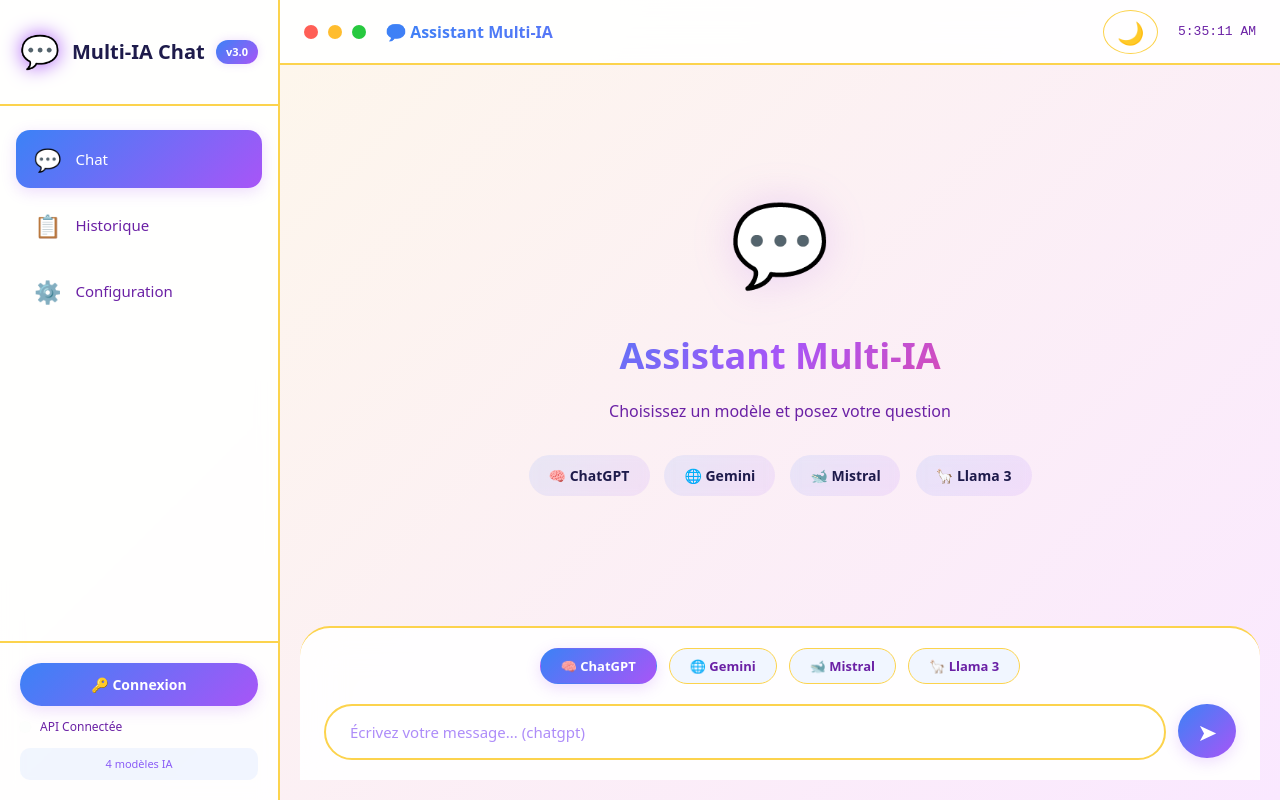
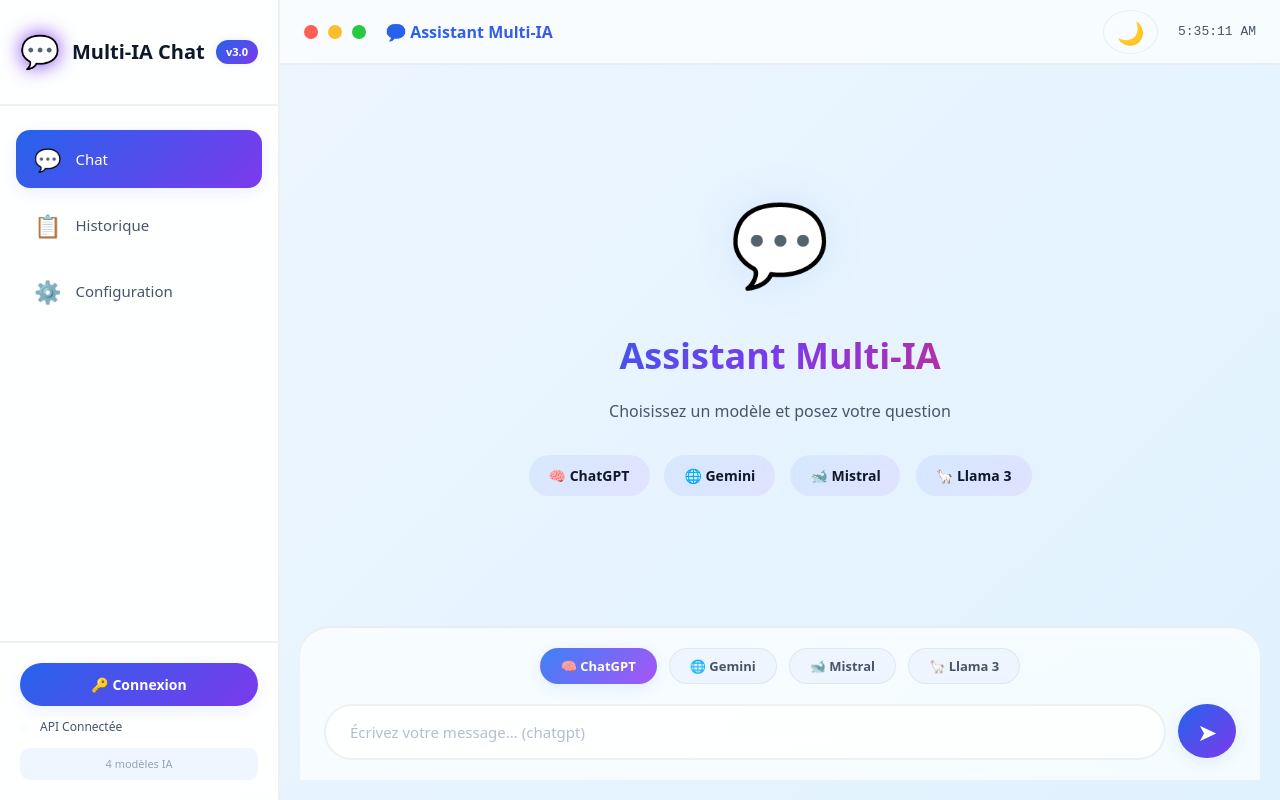
Before and after one commit to Briansindi/verificateur-post-ia, a React app in the folder frontend/: page / in a window 1280 px wide. Built offline with nearby package versions, Linux system fonts and the light colour scheme; the HTML template or start-up script is replaced by a standard one.

Commit message:
Version 63: Css modifié choix IA

```diff
--- a/frontend/src/App.css
+++ b/frontend/src/App.css
@@ -6,40 +6,48 @@
 
 /* ===== MODE NUIT (LUMINEUX ET LISIBLE) ===== */
 body {
-  --bg-dashboard: linear-gradient(135deg, #0a0f1e 0%, #141b2b 100%);
-  --bg-sidebar: rgba(20, 27, 43, 0.85);
-  --bg-window: rgba(25, 35, 55, 0.75);
-  --bg-card: rgba(35, 45, 65, 0.6);
-  --border-color: rgba(139, 92, 246, 0.4);
-  --text-primary: #f0f3fa;
-  --text-secondary: #cbd5e6;
-  --text-muted: #9ca3af;
-  --accent-blue: #7aa9ff;
-  --accent-purple: #c084fc;
-  --accent-green: #6ee7b7;
-  --accent-orange: #fdba74;
-  --accent-red: #fca5a5;
-  --accent-pink: #f9a8d4;
-  --glow: rgba(122, 169, 255, 0.3);
+  --bg-dashboard: linear-gradient(135deg, #0b0f17 0%, #0f172a 100%);
+  --bg-sidebar: rgba(15, 23, 42, 0.65);
+  --bg-window: rgba(15, 23, 42, 0.55);
+  --bg-card: rgba(30, 41, 59, 0.45);
+
+  --border-color: rgba(255, 255, 255, 0.08);
+
+  --text-primary: #e5e7eb;
+  --text-secondary: #94a3b8;
+  --text-muted: #64748b;
+
+  --accent-blue: #3b82f6;
+  --accent-purple: #8b5cf6;
+  --accent-green: #22c55e;
+  --accent-orange: #f59e0b;
+  --accent-red: #ef4444;
+  --accent-pink: #ec4899;
+
+  --glow: rgba(59, 130, 246, 0.15);
 }
 
 /* ===== MODE CLAIR (GARDE TES COULEURS) ===== */
 body.light-mode {
-  --bg-dashboard: linear-gradient(135deg, #fef9e8 0%, #fae8ff 100%);
-  --bg-sidebar: rgba(255, 255, 255, 0.92);
-  --bg-window: rgba(255, 255, 255, 0.85);
-  --bg-card: #ffffff;
-  --border-color: #fcd34d;
-  --text-primary: #1e1b4b;
-  --text-secondary: #6b21a5;
-  --text-muted: #8b5cf6;
-  --accent-blue: #3b82f6;
-  --accent-purple: #a855f7;
-  --accent-green: #22c55e;
-  --accent-orange: #f97316;
-  --accent-red: #ef4444;
-  --accent-pink: #ec4899;
-  --glow: rgba(168, 85, 247, 0.2);
+  --bg-dashboard: linear-gradient(135deg, #f8fafc 0%, #eef2ff 100%);
+  --bg-sidebar: rgba(255, 255, 255, 0.7);
+  --bg-window: rgba(255, 255, 255, 0.6);
+  --bg-card: rgba(255, 255, 255, 0.8);
+
+  --border-color: rgba(0, 0, 0, 0.06);
+
+  --text-primary: #0f172a;
+  --text-secondary: #475569;
+  --text-muted: #94a3b8;
+
+  --accent-blue: #2563eb;
+  --accent-purple: #7c3aed;
+  --accent-green: #16a34a;
+  --accent-orange: #ea580c;
+  --accent-red: #dc2626;
+  --accent-pink: #db2777;
+
+  --glow: rgba(37, 99, 235, 0.1);
 }
 
 body.light-mode .sidebar {
@@ -84,6 +92,7 @@ body.light-mode .modal-content {
   overflow: hidden;
   position: relative;
   background: var(--bg-dashboard);
+  transition: background 0.6s ease, all 0.3s ease;
 }
 
 /* Sidebar */
@@ -1876,3 +1885,48 @@ svg defs linearGradient#gradient {
     width: 140px;
   }
 }
+.sidebar,
+.toolbar,
+.chat-input-area,
+.modal-content {
+  backdrop-filter: blur(20px) saturate(140%);
+  -webkit-backdrop-filter: blur(20px) saturate(140%);
+}
+body:not(.light-mode) .dashboard.model-chatgpt {
+  --bg-dashboard: linear-gradient(135deg, #0b1220, #0f172a);
+  --accent-blue: #3b82f6;
+  --accent-purple: #6366f1;
+}
+
+body:not(.light-mode) .dashboard.model-gemini {
+  --bg-dashboard: linear-gradient(135deg, #0a1a22, #0f172a);
+  --accent-blue: #0ea5e9;
+  --accent-purple: #22d3ee;
+}
+
+body:not(.light-mode) .dashboard.model-mistral {
+  --bg-dashboard: linear-gradient(135deg, #1a0f0a, #1e293b);
+  --accent-blue: #f97316;
+  --accent-purple: #fb923c;
+}
+
+body:not(.light-mode) .dashboard.model-llama {
+  --bg-dashboard: linear-gradient(135deg, #140f1f, #1e1b4b);
+  --accent-blue: #8b5cf6;
+  --accent-purple: #a78bfa;
+}
+body.light-mode .dashboard.model-chatgpt {
+  --bg-dashboard: linear-gradient(135deg, #eff6ff, #e0f2fe);
+}
+
+body.light-mode .dashboard.model-gemini {
+  --bg-dashboard: linear-gradient(135deg, #ecfeff, #e0f2fe);
+}
+
+body.light-mode .dashboard.model-mistral {
+  --bg-dashboard: linear-gradient(135deg, #fff7ed, #ffedd5);
+}
+
+body.light-mode .dashboard.model-llama {
+  --bg-dashboard: linear-gradient(135deg, #f5f3ff, #ede9fe);
+}
--- a/frontend/src/App.jsx
+++ b/frontend/src/App.jsx
@@ -434,7 +434,7 @@ export default function App() {
   const recentConversations = Object.entries(savedConversations).slice(-5).reverse();
 
   return (
-    <div className="dashboard">
+    <div className={`dashboard model-${selectedModel}`}>
       {showLogin && <LoginModal onClose={() => setShowLogin(false)} />}
 
       {/* Sidebar */}
@@ -696,8 +696,8 @@ export default function App() {
                   <span className="setting-value">3.0.0</span>
                 </div>
                 <div className="setting-item">
-                  <span className="setting-label">Modèles</span>
-                  <span className="setting-value">ChatGPT, Gemini, Mistral, Llama 3</span>
+                  <span className="setting-label">Modèles </span>
+                  <span className="setting-value"> ChatGPT, Gemini, Mistral, Llama 3</span>
                 </div>
               </div>
             </div>
```
